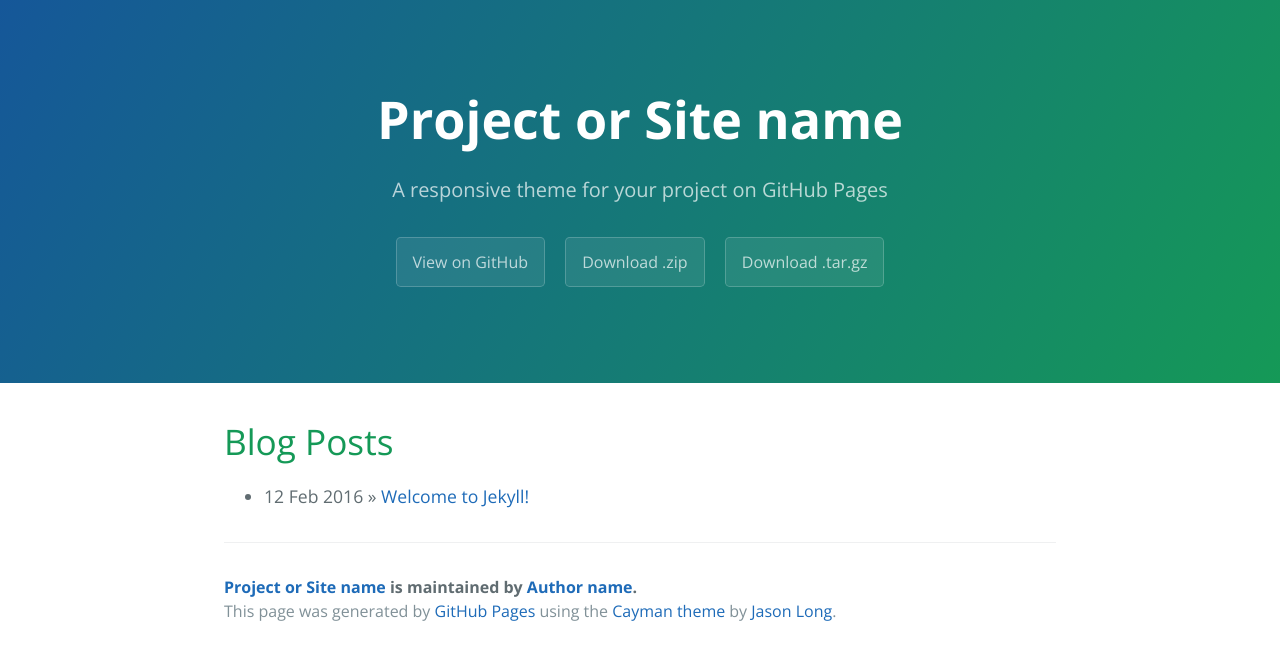
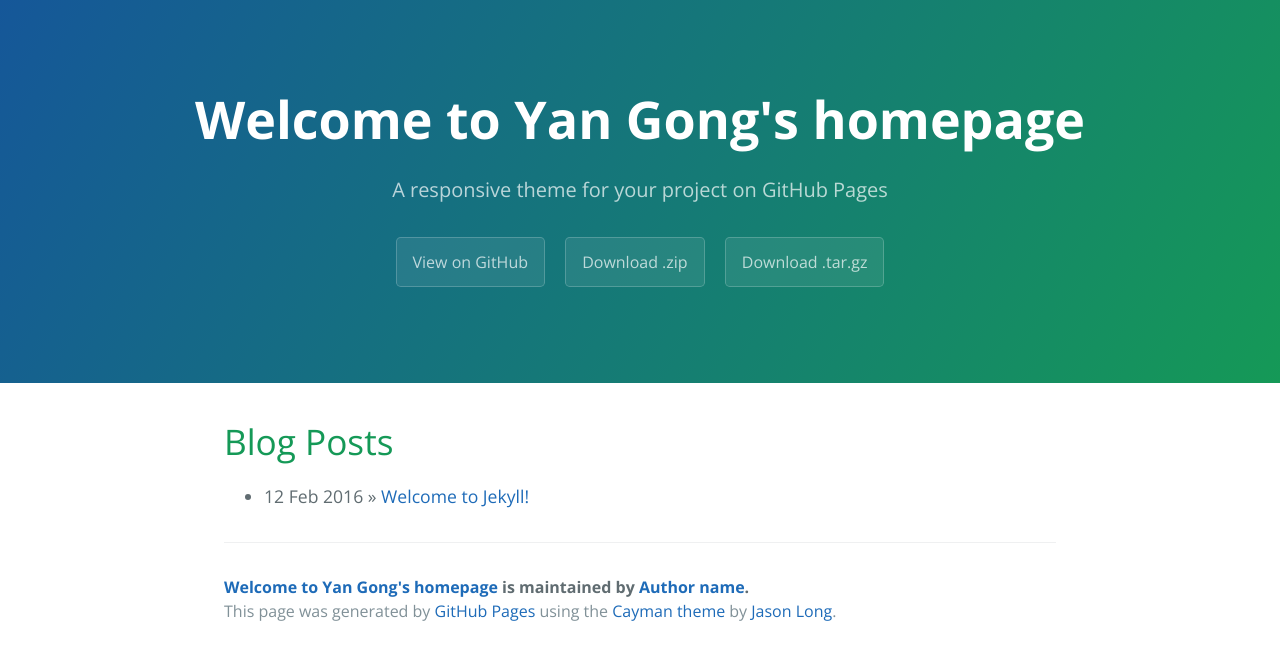
Before and after one commit to gongyan2444/gongyan2444.github.io, a Jekyll site: the page built from index.html, in a window 1280 px wide. Shown: the top 660 px of the page. Built offline with Jekyll 4.4.1, drawn with Linux system fonts in a browser that asks for light colours; the list of posts is cut into pages by our own code.

Commit message:
a small change

```diff
--- a/_config.yml
+++ b/_config.yml
@@ -1,5 +1,5 @@
 # Setup
-title:        Project or Site name
+title:        Welcome to Yan Gong's homepage
 tagline:      A responsive theme for your project on GitHub Pages
 baseurl:      ""
 paginate:     1
```
